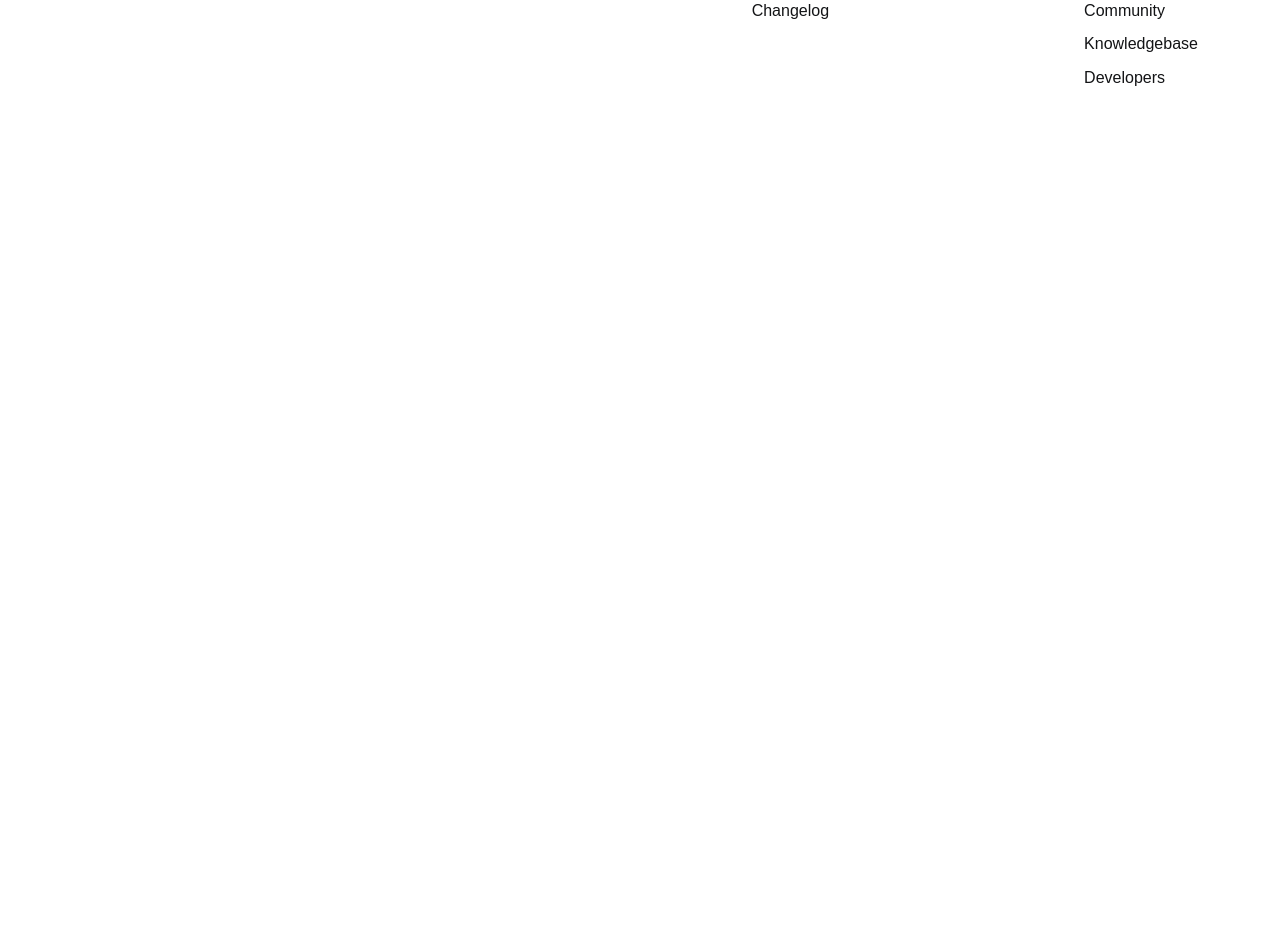
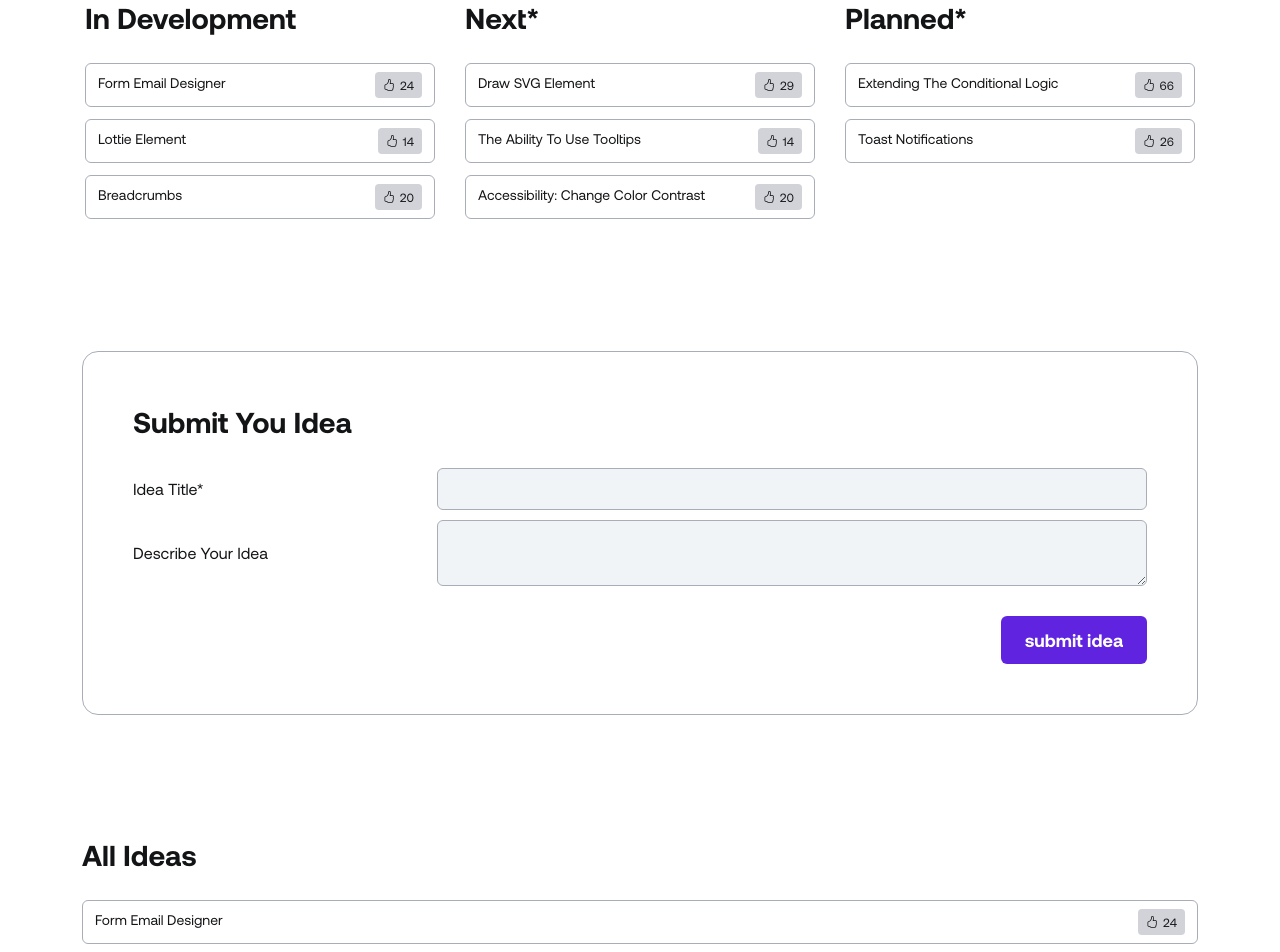
Before and after one commit to asif512/honeybook-clone, a Vue app: page /roadmap in a window 1280 px wide. Shown: the part 780-1732 px from the top of the page. Before the commit the page ends 938 px from the top, so only its background shows below. Built offline with nearby package versions, Linux system fonts and the light colour scheme; a web font is replaced by a local one.

Commit message:
roadmap page

```diff
--- a/src/views/RoadmapView.vue
+++ b/src/views/RoadmapView.vue
@@ -1,12 +1,51 @@
 <template>
   <div class="roadmap container">
     <div class="hero-section">
+      <div class="content">
         <h2 class="title">Our Roadmap</h2>
         <h4 class="sub-title">
-        Here you always have an overview of what we are currently working on and
-        can make your own suggestions for development.
+          Here you always have an overview of what we are currently working on
+          and can make your own suggestions for development.
         </h4>
-      <b-button class="trial-btn">submit idea</b-button>
+        <b-button class="btn trial-btn">submit idea</b-button>
+      </div>
+    </div>
+    <div class="roadmap-programs">
+      <div class="program" v-for="(program, index) in programs" :key="index">
+        <h2 class="title">{{ program.name }}</h2>
+        <div class="program-item" v-for="(item, i) in program.items" :key="i">
+          <span class="label">{{ item.label }}</span>
+          <div class="amount">
+            <b-icon class="icon" icon="hand-thumbs-up" />
+            <span class="amount-label">{{ item.amount }}</span>
+          </div>
+        </div>
+      </div>
+    </div>
+    <div class="roadmap-form">
+      <h2 class="title">submit you idea</h2>
+      <div class="input-wrapper">
+        <label class="label">idea title*</label>
+        <input type="text" class="input-field" />
+      </div>
+      <div class="input-wrapper">
+        <label class="label">Describe Your Idea</label>
+        <textarea class="input-field" cols="8"></textarea>
+      </div>
+      <div class="idea-btn">
+        <b-button class="btn trial-btn">submit idea</b-button>
+      </div>
+    </div>
+
+    <div class="ideas-section">
+      <h2 class="title">all ideas</h2>
+      <div class="idea" v-for="(idea, i) in ideas" :key="i">
+        <span class="label">{{ idea.label }}</span>
+        <div class="amount">
+          <b-icon class="icon" icon="hand-thumbs-up" />
+          <span class="amount-label">{{ idea.amount }}</span>
+        </div>
+      </div>
     </div>
   </div>
 </template>
@@ -14,6 +53,93 @@
 <script>
 export default {
   name: "RoadmapView",
+  data() {
+    return {
+      programs: [
+        {
+          name: "in development",
+          items: [
+            {
+              label: "Form Email Designer",
+              amount: 24,
+            },
+            {
+              label: "Lottie Element",
+              amount: 14,
+            },
+            {
+              label: "Breadcrumbs",
+              amount: 20,
+            },
+          ],
+        },
+        {
+          name: "next*",
+          items: [
+            {
+              label: "Draw SVG Element",
+              amount: 29,
+            },
+            {
+              label: "The ability to use tooltips",
+              amount: 14,
+            },
+            {
+              label: "Accessibility: Change color contrast",
+              amount: 20,
+            },
+          ],
+        },
+        {
+          name: "planned*",
+          items: [
+            {
+              label: "Extending the Conditional Logic",
+              amount: 66,
+            },
+            {
+              label: "Toast Notifications",
+              amount: 26,
+            },
+          ],
+        },
+      ],
+      ideas: [
+        {
+          label: "Form Email Designer",
+          amount: 24,
+        },
+        {
+          label: "Lottie Element",
+          amount: 14,
+        },
+        {
+          label: "Breadcrumbs",
+          amount: 20,
+        },
+        {
+          label: "Extending the Conditional Logic",
+          amount: 66,
+        },
+        {
+          label: "Toast Notifications",
+          amount: 26,
+        },
+        {
+          label: "Draw SVG Element",
+          amount: 29,
+        },
+        {
+          label: "The ability to use tooltips",
+          amount: 14,
+        },
+        {
+          label: "Accessibility: Change color contrast",
+          amount: 20,
+        },
+      ],
+    };
+  },
 };
 </script>
 
@@ -22,9 +148,13 @@ export default {
 .roadmap {
   font-family: Aeonik, ProximaNova, sans-serif;
   .hero-section {
-    padding-top: 100px;
-    padding-bottom: 100px;
     text-align: left;
+    height: 80vh;
+    display: flex;
+    align-items: center;
+
+    .content {
+      width: 76%;
 
       .title {
         font-size: 48px;
@@ -45,4 +175,148 @@ export default {
       }
     }
   }
+
+  .roadmap-programs {
+    display: flex;
+    justify-content: center;
+    flex-wrap: wrap;
+    padding-top: 60px;
+    padding-bottom: 60px;
+    gap: 30px;
+    text-align: left;
+    .program {
+      min-width: 350px;
+
+      .title {
+        font-size: 1.8em;
+        line-height: 1.4;
+        margin-bottom: 25px;
+        font-weight: 600;
+        text-transform: capitalize;
+      }
+
+      .program-item {
+        display: flex;
+        align-items: flex-start;
+        justify-content: space-between;
+        padding: 8px 12px;
+        border-radius: 6px;
+        border: 1px solid $light-4;
+        margin-bottom: 12px;
+        .label {
+          font-size: 14px;
+          text-transform: capitalize;
+        }
+
+        .amount {
+          font-size: 12px;
+          background: $light-7;
+          border-radius: 4px;
+          padding: 4px 8px;
+          display: flex;
+          align-items: center;
+          .icon {
+            margin-right: 5px;
+          }
+        }
+      }
+
+      @include forMedium() {
+        width: 100%;
+      }
+    }
+  }
+
+  .roadmap-form {
+    margin-top: 60px;
+    margin-bottom: 60px;
+    border: 1px solid $light-4;
+    border-radius: 16px;
+    padding: 50px;
+    text-align: left;
+
+    .title {
+      font-size: 1.8em;
+      line-height: 1.4;
+      margin-bottom: 25px;
+      font-weight: 600;
+      text-transform: capitalize;
+    }
+
+    .input-wrapper {
+      display: flex;
+      justify-content: space-between;
+      align-items: center;
+      margin: 10px 0;
+
+      .label {
+        font-size: 16px;
+        width: max-content;
+        text-transform: capitalize;
+      }
+      .input-field {
+        width: 70%;
+        border: 1px solid $light-4;
+        border-radius: 6px;
+        padding: 8px;
+        background: $light-6;
+      }
+
+      @include forMedium() {
+        flex-direction: column;
+        align-items: flex-start;
+
+        .input-field {
+          width: 100%;
+          margin-top: 12px;
+        }
+      }
+    }
+    .idea-btn {
+      display: flex;
+      justify-content: flex-end;
+      margin-top: 30px;
+    }
+  }
+
+  .ideas-section {
+    padding-top: 60px;
+    padding-bottom: 60px;
+    text-align: left;
+
+    .title {
+      font-size: 1.8em;
+      line-height: 1.4;
+      margin-bottom: 25px;
+      font-weight: 600;
+      text-transform: capitalize;
+    }
+
+    .idea {
+      display: flex;
+      align-items: flex-start;
+      justify-content: space-between;
+      padding: 8px 12px;
+      border-radius: 6px;
+      border: 1px solid $light-4;
+      margin-bottom: 12px;
+      .label {
+        font-size: 14px;
+        text-transform: capitalize;
+      }
+
+      .amount {
+        font-size: 12px;
+        background: $light-7;
+        border-radius: 4px;
+        padding: 4px 8px;
+        display: flex;
+        align-items: center;
+        .icon {
+          margin-right: 5px;
+        }
+      }
+    }
+  }
+}
 </style>
```
Lines whose indentation alone changed are shown as unchanged.
